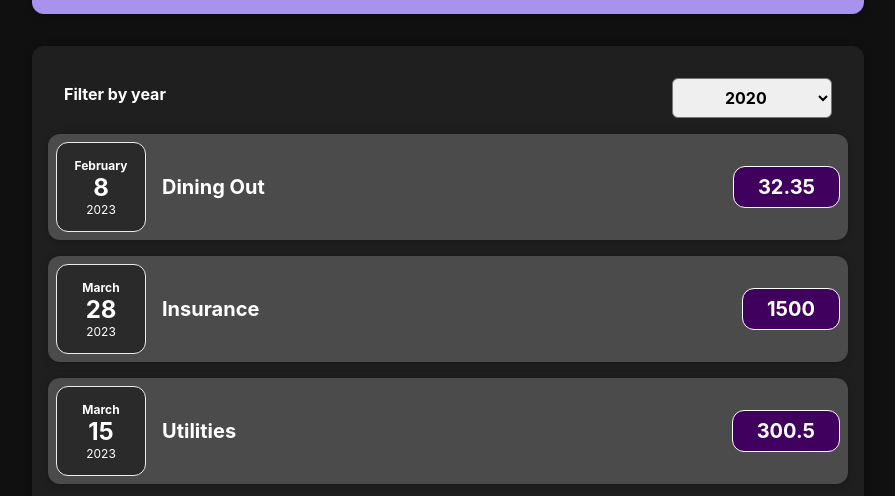
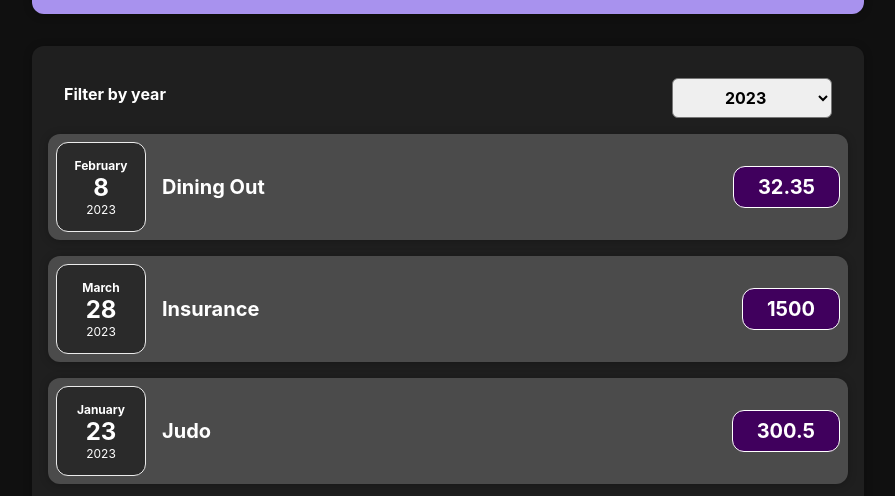
Before and after one commit to WilleeRobot/expense-tracker, a React (Create React App) app: page / in a window 1280 px wide. Shown: the part 270-766 px from the top of the page, without its empty margins (192-1087 px from the left). Built offline with nearby package versions, Linux system fonts and the light colour scheme.

Commit message:
Add filters

```diff
--- a/src/App.js
+++ b/src/App.js
@@ -15,7 +15,31 @@ const DUMMY_EXPENSES = [
     id: "e3",
     title: "Utilities",
     amount: 300.5,
-    date: new Date(2023, 2, 15),
+    date: new Date(2021, 6, 15),
+  },
+  {
+    id: "e4",
+    title: "Book",
+    amount: 300.5,
+    date: new Date(2021, 9, 8),
+  },
+  {
+    id: "e5",
+    title: "Judo",
+    amount: 300.5,
+    date: new Date(2022, 12, 23),
+  },
+  {
+    id: "e6",
+    title: "Painting",
+    amount: 300.5,
+    date: new Date(2022, 8, 2),
+  },
+  {
+    id: "e7",
+    title: "Piano",
+    amount: 300.5,
+    date: new Date(2022, 8, 2),
   },
 ];
 
--- a/src/components/ExpensesFilter/ExpensesFilter.js
+++ b/src/components/ExpensesFilter/ExpensesFilter.js
@@ -11,10 +11,10 @@ const ExpensesFilter = ({ onYearFilterSelect, selected }) => {
       <div className="expenses-filter__control">
         <label>Filter by year</label>
         <select value={selected} onChange={onSelectHandler}>
+          <option value="2023">2023</option>
           <option value="2022">2022</option>
           <option value="2021">2021</option>
           <option value="2020">2020</option>
-          <option value="2019">2019</option>
         </select>
       </div>
     </div>
--- a/src/components/expenses/Expenses.js
+++ b/src/components/expenses/Expenses.js
@@ -5,11 +5,28 @@ import ExpenseItem from "./ExpenseItem";
 import "./Expenses.css";
 
 const Expenses = ({ expenseData }) => {
-  const [filteredYear, setFilteredYear] = useState("2020");
+  const [filteredYear, setFilteredYear] = useState("2023");
 
   const yearFilterSelectHandler = (selectedYear) => {
     setFilteredYear(selectedYear);
   };
+
+  const filteredData = expenseData.filter(
+    (expenseItem) => expenseItem.date.getFullYear().toString() === filteredYear
+  );
+
+  let expensesContent = <p>No expenses found.</p>;
+
+  if (filteredData.length > 0) {
+    expensesContent = filteredData.map((expense) => (
+      <ExpenseItem
+        key={expense.id}
+        date={expense.date}
+        title={expense.title}
+        amount={expense.amount}
+      />
+    ));
+  }
 
   return (
     <Card className="expenses">
@@ -17,14 +34,7 @@ const Expenses = ({ expenseData }) => {
         onYearFilterSelect={yearFilterSelectHandler}
         selected={filteredYear}
       />
-      {expenseData.map((expense) => (
-        <ExpenseItem
-          key={expense.id}
-          date={expense.date}
-          title={expense.title}
-          amount={expense.amount}
-        />
-      ))}
+      {expensesContent}
     </Card>
   );
 };
```
